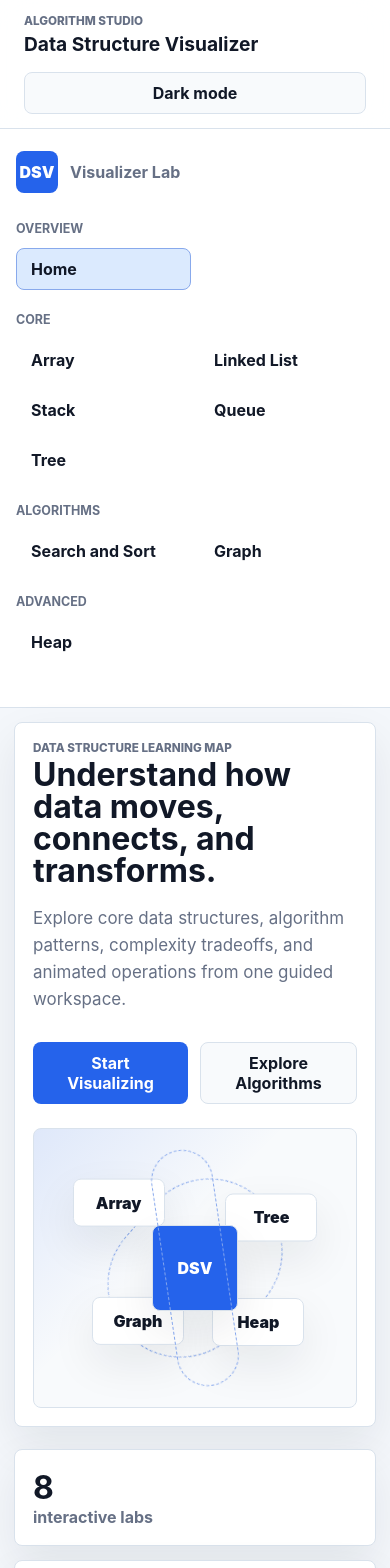
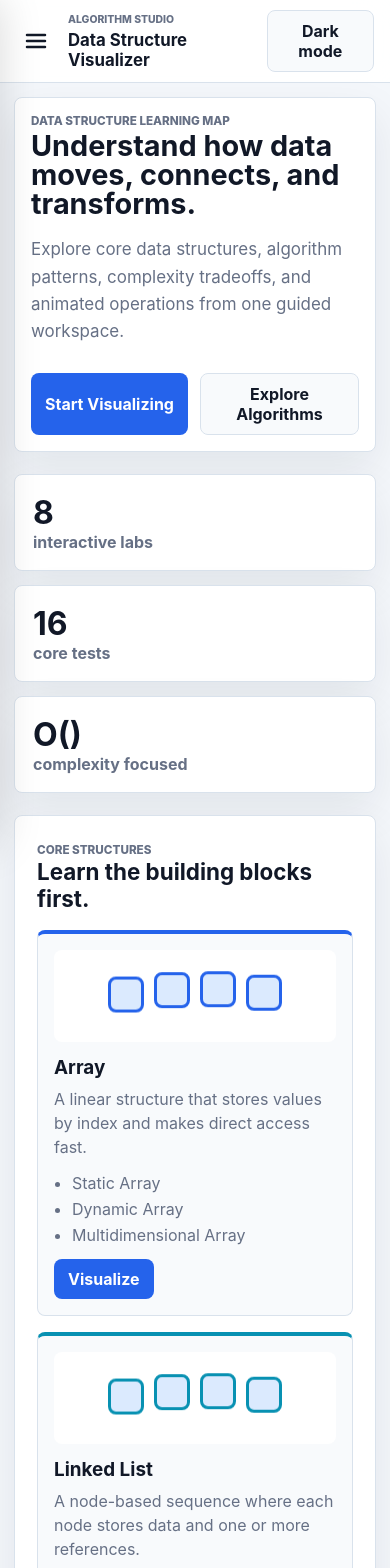
Before and after one commit to AshishKr-04/data-structure-visualizer, a React (Vite) app: page / in a window 390 px wide. Shown: the top 1568 px of the page. Built offline with nearby package versions, Linux system fonts and the light colour scheme.

Commit message:
Ui changes

```diff
--- a/src/App.jsx
+++ b/src/App.jsx
@@ -22,6 +22,8 @@ function App() {
   const [history, setHistory] = useState([]);
   const [resetCounter, setResetCounter] = useState(0);
   const [randomCounter, setRandomCounter] = useState(0);
+  const [isSidebarOpen, setIsSidebarOpen] = useState(false);
+  const [isInspectorExpanded, setIsInspectorExpanded] = useState(false);
 
   useEffect(() => {
     document.body.setAttribute("data-theme", theme);
@@ -140,15 +142,26 @@ function App() {
 
   return (
     <>
-      <Navbar theme={theme} setTheme={setTheme} />
+      <Navbar
+        theme={theme}
+        setTheme={setTheme}
+        onMenuToggle={() => setIsSidebarOpen((prev) => !prev)}
+      />
 
       <div className="dashboard">
+        {isSidebarOpen && (
+          <div className="sidebar-overlay" onClick={() => setIsSidebarOpen(false)} />
+        )}
+
         <Sidebar
           activeDS={activeDS}
           setActiveDS={(ds) => {
             setActiveDS(ds);
             setViewMode("info");
+            setIsSidebarOpen(false);
           }}
+          isOpen={isSidebarOpen}
+          onClose={() => setIsSidebarOpen(false)}
         />
 
         <main className="main-panel">
@@ -205,7 +218,15 @@ function App() {
                 {viewMode === "visualize" && renderVisualizer()}
               </section>
 
-              <aside className="inspector-panel">
+              <aside className={`inspector-panel ${isInspectorExpanded ? "expanded" : ""}`}>
+                <button
+                  className="inspector-toggle"
+                  onClick={() => setIsInspectorExpanded((prev) => !prev)}
+                >
+                  <span>{isInspectorExpanded ? "Hide Settings & Log" : "Show Settings & Log"}</span>
+                  <span className="toggle-icon">{isInspectorExpanded ? "▼" : "▲"}</span>
+                </button>
+                <div className="inspector-content">
                   <div className="inspector-section">
                     <div className="section-heading">
                       <span>Animation Speed</span>
@@ -241,6 +262,7 @@ function App() {
                       <span><kbd>Esc</kbd> Reset</span>
                     </div>
                   </div>
+                </div>
               </aside>
             </div>
           )}
--- a/src/components/Navbar.jsx
+++ b/src/components/Navbar.jsx
@@ -1,13 +1,22 @@
-function Navbar({ theme, setTheme }) {
+function Navbar({ theme, setTheme, onMenuToggle }) {
   const toggleTheme = () => {
     setTheme(theme === "light" ? "dark" : "light");
   };
 
   return (
     <header className="navbar">
-      <div>
-        <p className="nav-kicker">Algorithm studio</p>
-        <h1>Data Structure Visualizer</h1>
+      <div className="navbar-left">
+        <button className="menu-toggle-btn" onClick={onMenuToggle} aria-label="Toggle Navigation">
+          <svg viewBox="0 0 24 24" width="24" height="24" stroke="currentColor" strokeWidth="2.5" fill="none">
+            <line x1="3" y1="12" x2="21" y2="12" strokeLinecap="round" />
+            <line x1="3" y1="6" x2="21" y2="6" strokeLinecap="round" />
+            <line x1="3" y1="18" x2="21" y2="18" strokeLinecap="round" />
+          </svg>
+        </button>
+        <div>
+          <p className="nav-kicker">Algorithm studio</p>
+          <h1>Data Structure Visualizer</h1>
+        </div>
       </div>
 
       <button className="theme-toggle" onClick={toggleTheme}>
--- a/src/components/Sidebar.jsx
+++ b/src/components/Sidebar.jsx
@@ -1,16 +1,24 @@
 import { dataStructureList } from "../config/dataStructures";
 
-function Sidebar({ activeDS, setActiveDS }) {
+function Sidebar({ activeDS, setActiveDS, isOpen, onClose }) {
   const groups = dataStructureList.reduce((acc, item) => {
     acc[item.group] = [...(acc[item.group] || []), item];
     return acc;
   }, {});
 
   return (
-    <aside className="sidebar">
+    <aside className={`sidebar ${isOpen ? "open" : ""}`}>
       <div className="sidebar-header">
-        <span>DSV</span>
-        <p>Visualizer Lab</p>
+        <div className="sidebar-logo">
+          <span>DSV</span>
+          <p>Visualizer Lab</p>
+        </div>
+        <button className="sidebar-close-btn" onClick={onClose} aria-label="Close Sidebar">
+          <svg viewBox="0 0 24 24" width="20" height="20" stroke="currentColor" strokeWidth="2.5" fill="none">
+            <line x1="18" y1="6" x2="6" y2="18" strokeLinecap="round" />
+            <line x1="6" y1="6" x2="18" y2="18" strokeLinecap="round" />
+          </svg>
+        </button>
       </div>
 
       <nav className="nav-group" aria-label="Overview">
--- a/src/styles/global.css
+++ b/src/styles/global.css
@@ -108,6 +108,73 @@ select {
   background: var(--panel-soft);
   color: var(--text);
   border: 1px solid var(--border);
+}
+
+.navbar-left {
+  display: flex;
+  align-items: center;
+  gap: 12px;
+}
+
+.menu-toggle-btn {
+  display: none;
+  background: transparent;
+  color: var(--text);
+  border: none;
+  padding: 8px;
+  cursor: pointer;
+  align-items: center;
+  justify-content: center;
+  border-radius: 6px;
+}
+
+.menu-toggle-btn:hover {
+  background: var(--panel-soft);
+}
+
+.sidebar-logo {
+  display: flex;
+  align-items: center;
+  gap: 12px;
+}
+
+.sidebar-close-btn {
+  display: none;
+  background: transparent;
+  color: var(--muted);
+  border: none;
+  padding: 6px;
+  cursor: pointer;
+  align-items: center;
+  justify-content: center;
+  border-radius: 6px;
+}
+
+.sidebar-close-btn:hover {
+  color: var(--text);
+  background: var(--panel-soft);
+}
+
+.sidebar-overlay {
+  position: fixed;
+  inset: 0;
+  background: rgba(0, 0, 0, 0.4);
+  backdrop-filter: blur(4px);
+  z-index: 99;
+  animation: fadeInOverlay 0.2s ease-out;
+}
+
+@keyframes fadeInOverlay {
+  from {
+    opacity: 0;
+  }
+  to {
+    opacity: 1;
+  }
+}
+
+.inspector-toggle {
+  display: none;
 }
 
 .dashboard {
@@ -1203,10 +1270,70 @@ kbd {
   .algorithm-strip {
     grid-template-columns: repeat(2, minmax(0, 1fr));
   }
+
+  .inspector-toggle {
+    display: flex;
+    align-items: center;
+    justify-content: space-between;
+    width: 100%;
+    padding: 12px 16px;
+    background: var(--panel-soft);
+    color: var(--text);
+    border: 1px solid var(--border);
+    border-radius: 8px;
+    font-size: 0.95rem;
+    font-weight: 700;
+    cursor: pointer;
+    box-shadow: 0 2px 8px rgba(0, 0, 0, 0.04);
+  }
+
+  .inspector-toggle:hover {
+    background: color-mix(in srgb, var(--panel-soft) 95%, var(--accent));
+  }
+
+  .inspector-content {
+    display: none;
+    margin-top: 14px;
+  }
+
+  .inspector-panel.expanded .inspector-content {
+    display: grid;
+    gap: 16px;
+    animation: slideDownPanel 0.25s cubic-bezier(0.4, 0, 0.2, 1);
+  }
+}
+
+@keyframes slideDownPanel {
+  from {
+    opacity: 0;
+    transform: translateY(-8px);
+  }
+  to {
+    opacity: 1;
+    transform: translateY(0);
+  }
 }
 
 @media (max-width: 860px) {
-  .navbar,
+  .navbar {
+    flex-direction: row;
+    align-items: center;
+    justify-content: space-between;
+    padding: 10px 16px;
+  }
+
+  .navbar h1 {
+    font-size: 1.05rem;
+  }
+
+  .nav-kicker {
+    font-size: 0.65rem;
+  }
+
+  .menu-toggle-btn {
+    display: flex;
+  }
+
   .workspace-hero,
   .lab-header {
     align-items: stretch;
@@ -1215,19 +1342,30 @@ kbd {
 
   .dashboard {
     grid-template-columns: 1fr;
+    position: relative;
   }
 
   .sidebar {
-    border-right: 0;
-    border-bottom: 1px solid var(--border);
+    position: fixed;
+    top: 0;
+    left: 0;
+    width: 280px;
+    height: 100vh;
+    z-index: 100;
+    border-right: 1px solid var(--border);
+    border-bottom: 0;
+    transform: translateX(-100%);
+    transition: transform 0.3s cubic-bezier(0.4, 0, 0.2, 1);
+    box-shadow: 0 0 40px rgba(0, 0, 0, 0.15);
+    overflow-y: auto;
   }
 
-  .nav-group {
-    grid-template-columns: repeat(2, minmax(0, 1fr));
+  .sidebar.open {
+    transform: translateX(0);
   }
 
-  .nav-group h2 {
-    grid-column: 1 / -1;
+  .sidebar-close-btn {
+    display: flex;
   }
 
   .main-panel {
@@ -1236,12 +1374,40 @@ kbd {
 
   .control-grid,
   .control-panel,
-  .stack-controls,
   .info-grid,
   .home-stats,
   .structure-card-grid,
   .algorithm-strip {
     grid-template-columns: 1fr;
+  }
+
+  .stack-controls {
+    display: flex;
+    flex-wrap: wrap;
+    gap: 8px;
+  }
+
+  .stack-controls input {
+    flex: 1 1 100%;
+  }
+
+  .stack-controls button {
+    flex: 1 1 calc(50% - 8px);
+    min-width: 100px;
+    padding: 8px 12px;
+    font-size: 0.9rem;
+  }
+
+  .graph-stage,
+  .heap-stage {
+    min-height: auto;
+    height: auto;
+    max-height: 50vh;
+    aspect-ratio: 560 / 240;
+  }
+
+  .heap-stage {
+    aspect-ratio: 640 / 360;
   }
 
   .home-hero {
@@ -1287,4 +1453,16 @@ kbd {
   .home-actions button {
     flex: 1;
   }
+
+  .home-visual-stage {
+    display: none;
+  }
+
+  .home-hero {
+    padding: 16px;
+  }
+
+  .home-hero-copy h2 {
+    font-size: 1.8rem;
+  }
 }
```
Lines whose indentation alone changed are shown as unchanged.
